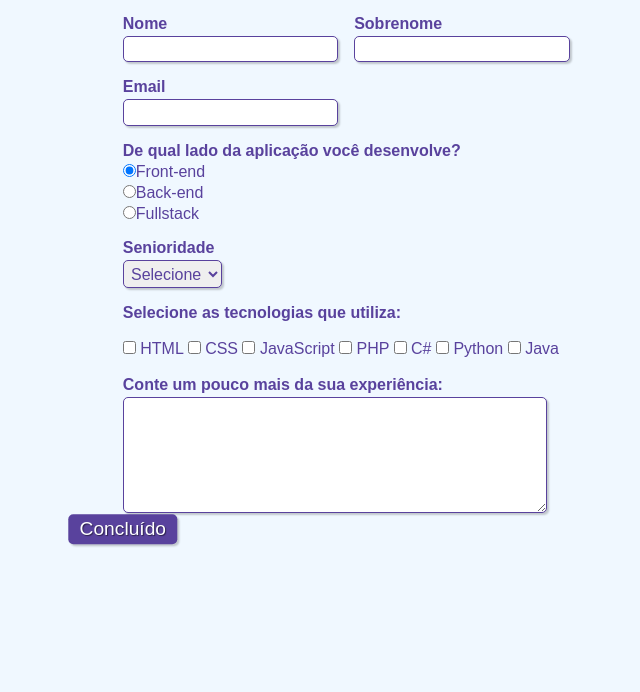
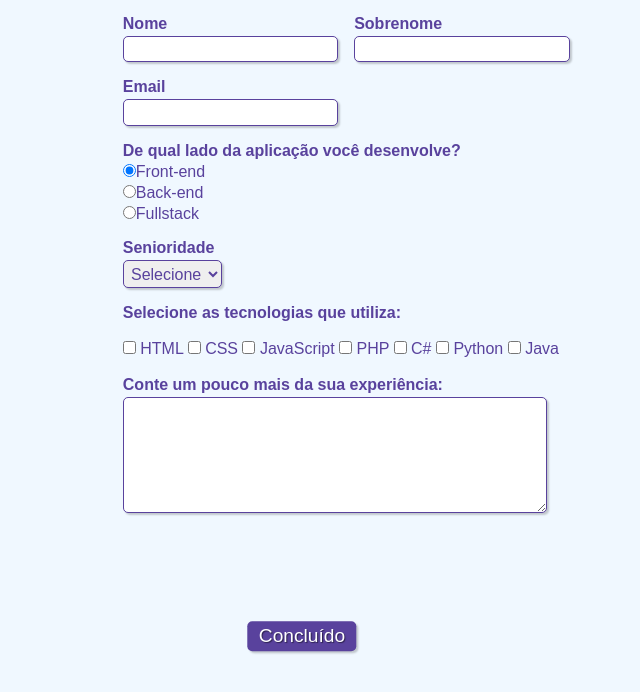
Before and after one commit to JulieGab/infinity-school, a plain HTML site: page modulo_01-HTML_CSS/aula 04/form.rafa.html in a window 1280 px wide. Shown: the part 84-776 px from the top of the page, without its empty margins (338-978 px from the left). Drawn offline with Linux system fonts and the light colour scheme.

Commit message:
fix error

```diff
--- a/modulo_01-HTML_CSS/aula 04/css/style.rafa.css
+++ b/modulo_01-HTML_CSS/aula 04/css/style.rafa.css
@@ -101,7 +101,7 @@ fieldset.grupo .campo {
     color: #ffffff;
     padding: 0.2em 0.6em;
     box-shadow: 2px 2px 2px rgba(0,0,0,0.2);
-    text-shadow: 1px 1px 1px rgba(0,0,0,0.5);®®
+    text-shadow: 1px 1px 1px rgba(0,0,0,0.5);
     position: absolute;
     top: 90%;
     left: 50%;
```
